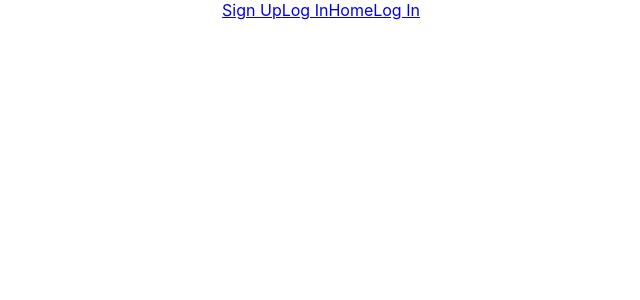
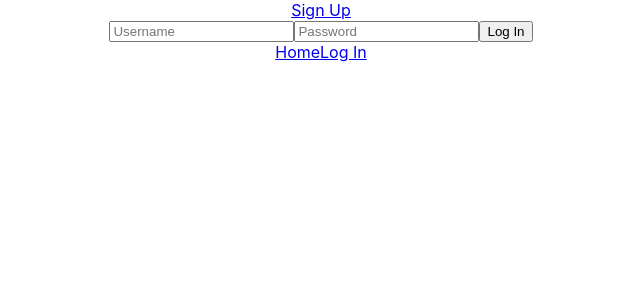
Before and after one commit to Build-Week-How-To-CH/Front-End, a React (Create React App) app in the folder app/: page /signup in a window 1280 px wide. Shown: the top 300 px of the page, without its empty margins (319-959 px from the left). Built offline with nearby package versions, Linux system fonts and the light colour scheme; no server answers.

Commit message:
added login form

```diff
--- a/app/src/App.js
+++ b/app/src/App.js
@@ -1,100 +1,103 @@
-import React, { useState, useEffect } from 'react';
-import {NavLink, Route, Switch} from 'react-router-dom';
-import axios from 'axios';
-import * as yup from 'yup';
-import './App.css';
-import SignUp from './components/SignUp';
-import formSchema from './components/FormSchema'
+import React, { useState, useEffect } from "react";
+import { NavLink, Route, Switch } from "react-router-dom";
+import axios from "axios";
+import * as yup from "yup";
+import "./App.css";
+import SignUp from "./components/SignUp";
+import formSchema from "./components/FormSchema";
+import { Login } from "./components/Login";
 
 // SIGNUP
 
 const initialFormValues = {
-  email: '',
-  username: '',
-  password: '',
-}
+  email: "",
+  username: "",
+  password: "",
+};
 
 const initialFormErrors = {
-  email: '',
-  username: '',
-  password: '',
-}
+  email: "",
+  username: "",
+  password: "",
+};
 
-const initialDisabled = true
+const initialDisabled = true;
 
 function App() {
-
-  const [users, setUsers] = useState([])
-  const [formValues, setFormValues] = useState(initialFormValues)
-  const [formErrors, setFormErrors] = useState(initialFormErrors)
-  const [disabled, setDisabled] = useState(initialDisabled)
+  const [users, setUsers] = useState([]);
+  const [formValues, setFormValues] = useState(initialFormValues);
+  const [formErrors, setFormErrors] = useState(initialFormErrors);
+  const [disabled, setDisabled] = useState(initialDisabled);
 
   const getUsers = () => {
-    axios.get('https://bw-how-2.herokuapp.com/api/users')
-      .then(res => {
-        console.log(res)
+    axios
+      .get("https://bw-how-2.herokuapp.com/api/users")
+      .then((res) => {
+        console.log(res);
       })
-      .catch(err => {
-        debugger
+      .catch((err) => {
+        debugger;
+      });
+  };
+
+  const postNewUser = (newUser) => {
+    axios
+      .post("https://bw-how-2.herokuapp.com/api/users")
+      .then((res) => {
+        console.log(res);
       })
-  }
-
-  const postNewUser = newUser => {
-    axios.post('https://bw-how-2.herokuapp.com/api/users')
-      .then(res => {
-        console.log(res)
-      })
-      .catch(err => {
-        debugger
+      .catch((err) => {
+        debugger;
       })
       .finally(() => {
-        setFormValues(initialFormValues)
-      })
-  }
+        setFormValues(initialFormValues);
+      });
+  };
 
   const inputChange = (name, value) => {
     yup
       .reach(formSchema, name)
       .validate(value)
-      .then(valid => {
+      .then((valid) => {
         setFormErrors({
           ...formErrors,
-          [name]: '',
-        })
-      })
-  }
+          [name]: "",
+        });
+      });
+  };
 
   const submit = () => {
     const newUser = {
       name: formValues.email.trim(),
       username: formValues.username.trim(),
       password: formValues.password.trim(),
-    }
-    postNewUser(newUser)
-  }
+    };
+    postNewUser(newUser);
+  };
 
   useEffect(() => {
-    getUsers()
-  }, [])
+    getUsers();
+  }, []);
 
   useEffect(() => {
-    formSchema.isValid(formValues)
-      .then(valid => {
-        setDisabled(!valid);
-      })
-  }, [formValues])
+    formSchema.isValid(formValues).then((valid) => {
+      setDisabled(!valid);
+    });
+  }, [formValues]);
 
   return (
     <div className="App">
-      <Route path = '/'>
-        <NavLink to = '/signup'>Sign Up</NavLink>
-        <NavLink to = '/login'>Log In</NavLink>
+      <Route path="/">
+        <NavLink to="/signup">Sign Up</NavLink>
+        <NavLink component={Login} to="/login">
+          Log In
+        </NavLink>
         <SignUp
-          values = {formValues}
-          inputChange = {inputChange}
-          submit = {submit}
-          disabled = {disabled}
-          errors = {formErrors}
+          values={formValues}
+          inputChange={inputChange}
+          submit={submit}
+          disabled={disabled}
+          errors={formErrors}
         />
       </Route>
     </div>
--- a/app/src/components/Login.js
+++ b/app/src/components/Login.js
@@ -1,12 +1,57 @@
-import React from 'react';
-import { NavLink } from 'react-router-dom';
+import React, {useState} from "react";
+import { NavLink, useHistory, Route } from "react-router-dom";
+import { axiosWithAuth } from "../utils/axiosWithAuth";
 
-function Login () {
+const initialState = {
+  username: "",
+  password: "",
+};
 
-    return(
-        <Route path='/login'>
-            <NavLink to ='/'>Home</NavLink>
-            <NavLink to = '/signup'>Sign Up</NavLink>
-        </Route>
-    )
+export const Login = () => {
+  const [creds, setCreds] = useState(initialState);
+  const history = useHistory();
+
+  const handleChange = (e) => {
+    setCreds({
+      ...creds,
+      [e.target.name]: e.target.value,
+    });
+  };
+
+  const login = (e) => {
+    e.preventDefault();
+    axiosWithAuth()
+      .post("/", creds) //need to add an endpoint
+      .then((res) => {
+        localStorage.setItem("token", res.data.payload);
+        history.push("/"); //endpoint for dashboard
+      })
+      .catch((err) => err);
+  };
+
+  return (
+    <div>
+      <Route path="/login">
+        <NavLink to="/">Home</NavLink>
+        <NavLink to="/signup">Sign Up</NavLink>
+      </Route>
+      <form onSubmit={login}>
+        <input
+          name="username"
+          type="text"
+          placeholder="Username"
+          value={creds.username}
+          onChange={handleChange}
+        />
+        <input
+          name="password"
+          type="password"
+          placeholder="Password"
+          value={creds.password}
+          onChange={handleChange}
+        />
+        <button>Log In</button>
+      </form>
+    </div>
+  );
 }
```
Also changed, not shown: app/src/store/actions.js (+14 -0 lines), app/src/store/reducers.js (+13 -7 lines).
